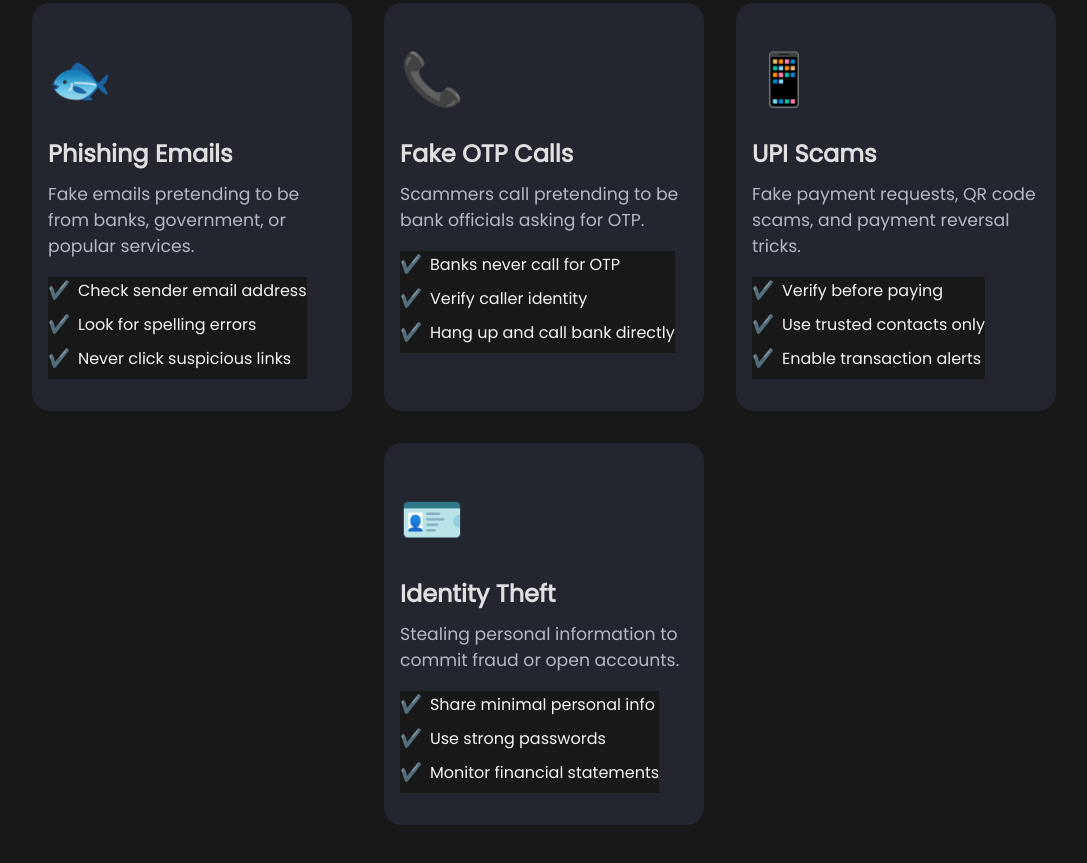
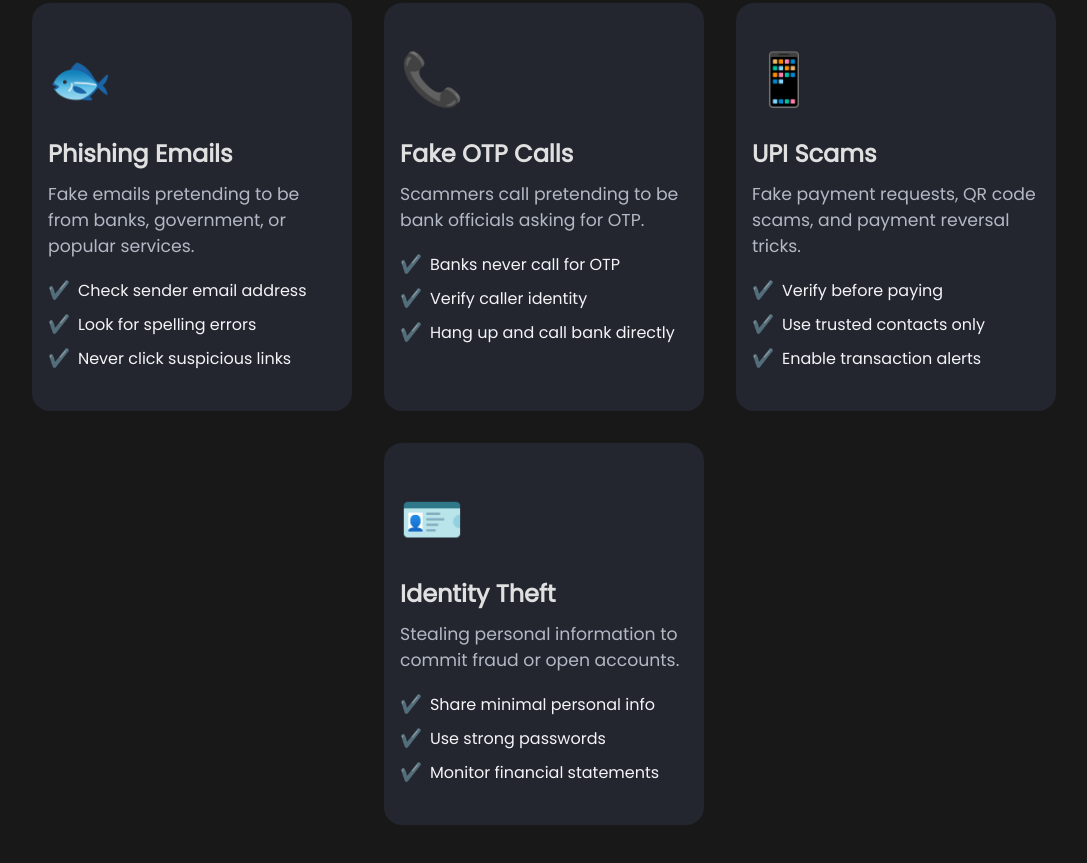
Before and after one commit to VRYeshwanth/CodeFury-8.0-Future-Developers, a plain HTML site: page main.html in a window 1280 px wide. Shown: the part 1786-2649 px from the top of the page, without its empty margins (96-1183 px from the left). Drawn offline with nearby package versions, Linux system fonts and the light colour scheme.

Commit message:
Minor style change

```diff
--- a/style.css
+++ b/style.css
@@ -350,6 +350,7 @@ nav ul li a.active {
         margin-bottom: 18px;
     }
     .card ul {
+        background: none;
         list-style: none;
         padding: 0;
         margin: 0;
@@ -360,6 +361,7 @@ nav ul li a.active {
         margin-bottom: 8px;
         display: flex;
         align-items: center;
+        background: none;
     }
     .card ul li::before {
         content: "✔️";
```
